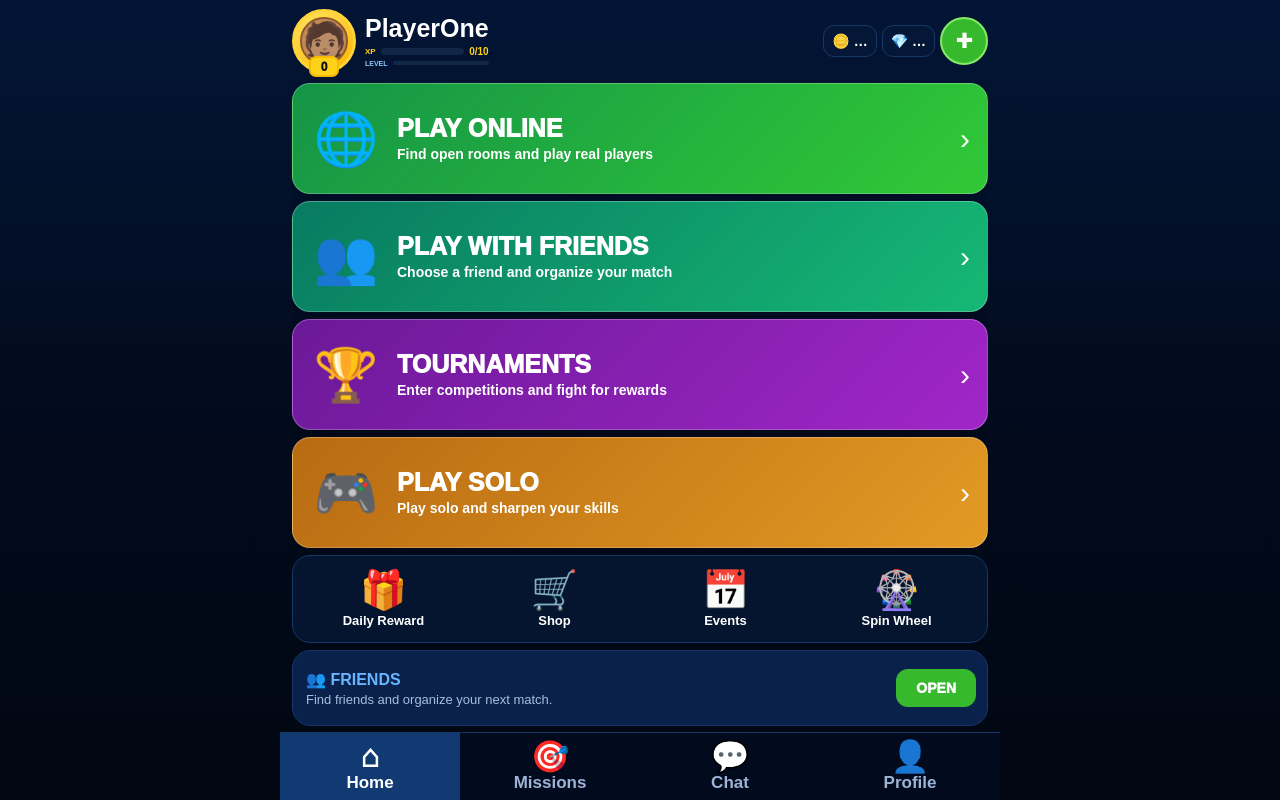
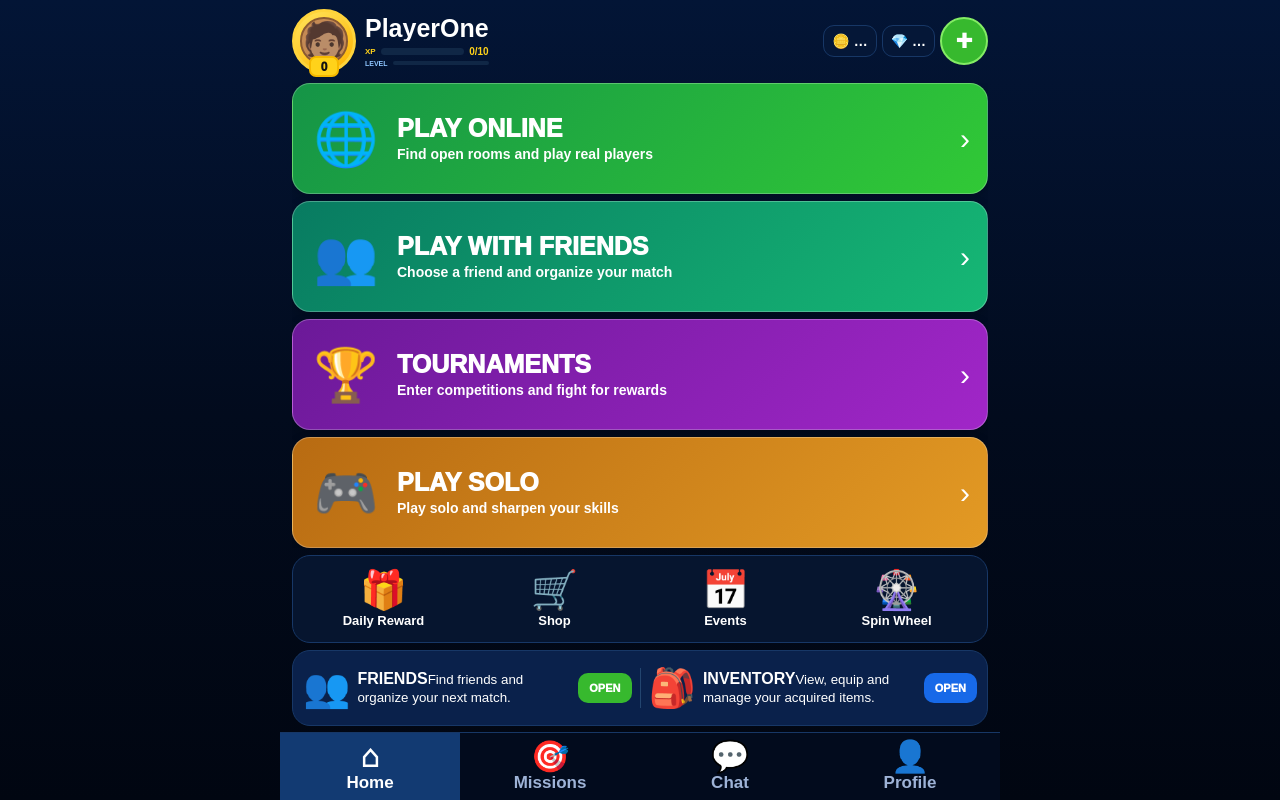
Before and after one commit to MrDan001/ludo-live, a Next.js app: page /home in a window 1280 px wide. Built offline with nearby package versions, Linux system fonts and the light colour scheme; no server answers; the database is empty.

Commit message:
feat(home): split friends and inventory card

```diff
--- a/app/home/page.tsx
+++ b/app/home/page.tsx
@@ -5,124 +5,46 @@ import { useEffect, useState } from "react";
 import { readProgress, xpRequiredForLevel } from "../../lib/playerProgress";
 import EquippedAvatar from "../_components/EquippedAvatar";
 
-type Wallet = { coins: number; gems: number };
-type Action = { icon: string; title: string; sub: string; href: string; bg: string };
+type Wallet={coins:number;gems:number};
+type Action={icon:string;title:string;sub:string;href:string;bg:string};
+const actions:Action[]=[
+ {icon:"🌐",title:"PLAY ONLINE",sub:"Find open rooms and play real players",href:"/lobby",bg:"linear-gradient(135deg,#159447,#31c936)"},
+ {icon:"👥",title:"PLAY WITH FRIENDS",sub:"Choose a friend and organize your match",href:"/friends",bg:"linear-gradient(135deg,#087b61,#16b875)"},
+ {icon:"🏆",title:"TOURNAMENTS",sub:"Enter competitions and fight for rewards",href:"/tournament",bg:"linear-gradient(135deg,#6b1998,#a126c8)"},
+ {icon:"🎮",title:"PLAY SOLO",sub:"Play solo and sharpen your skills",href:"/mood",bg:"linear-gradient(135deg,#b86b12,#e39a24)"}
+];
+const shortcuts=[["🎁","Daily Reward","/rewards"],["🛒","Shop","/shop"],["📅","Events","/events"],["🎡","Spin Wheel","/spin"]] as const;
+const nav=[["⌂","Home","/home"],["🎯","Missions","/missions"],["💬","Chat","/chat"],["👤","Profile","/profile"]] as const;
 
-const actions: Action[] = [
-  { icon: "🌐", title: "PLAY ONLINE", sub: "Find open rooms and play real players", href: "/lobby", bg: "linear-gradient(135deg,#159447,#31c936)" },
-  { icon: "👥", title: "PLAY WITH FRIENDS", sub: "Choose a friend and organize your match", href: "/friends", bg: "linear-gradient(135deg,#087b61,#16b875)" },
-  { icon: "🏆", title: "TOURNAMENTS", sub: "Enter competitions and fight for rewards", href: "/tournament", bg: "linear-gradient(135deg,#6b1998,#a126c8)" },
-  { icon: "🎮", title: "PLAY SOLO", sub: "Play solo and sharpen your skills", href: "/mood", bg: "linear-gradient(135deg,#b86b12,#e39a24)" },
-];
+export default function HomePage(){
+ const[wallet,setWallet]=useState<Wallet|null>(null);const[name,setName]=useState("PlayerOne");const[progress,setProgress]=useState(()=>readProgress());
+ useEffect(()=>{document.body.style.margin="0";document.body.style.width="100%";document.documentElement.style.margin="0";document.documentElement.style.width="100%";let alive=true;const refresh=async()=>{try{const r=await fetch("/api/wallet",{cache:"no-store"});const d=await r.json();if(alive&&r.ok&&d?.wallet)setWallet({coins:Number(d.wallet.coins)||0,gems:Number(d.wallet.gems)||0})}catch{}};refresh();setName(localStorage.getItem("ludo-player-name")||"PlayerOne");setProgress(readProgress());const t=setInterval(refresh,15000);const p=()=>setProgress(readProgress());window.addEventListener("focus",refresh);window.addEventListener("ludo-wallet-updated",refresh);window.addEventListener("ludo-progression-updated",p);return()=>{alive=false;clearInterval(t);window.removeEventListener("focus",refresh);window.removeEventListener("ludo-wallet-updated",refresh);window.removeEventListener("ludo-progression-updated",p);document.body.style.overflow="";document.documentElement.style.overflow=""}},[]);
+ const required=Math.max(1,xpRequiredForLevel(progress.level));const xpPercent=Math.min(100,Math.max(0,(progress.xp/required)*100));const levelPercent=Math.min(100,Math.max(0,(progress.level/Math.max(progress.level+1,1))*100));
+ return <main style={page}>
+  <div style={shell}>
+   <header style={header}><Link href="/profile" style={profile}><div style={avatarWrap}><div style={avatar}><EquippedAvatar/></div><div style={levelBadge}>{progress.level}</div></div><div style={{minWidth:0}}><strong style={nameStyle}>{name}</strong><div style={xpRow}><b style={xpLabel}>XP</b><i style={track}><em style={{display:"block",height:"100%",width:`${xpPercent}%`,background:"linear-gradient(90deg,#ffb51b,#ffe15a)"}}/></i><b style={xpValue}>{progress.xp}/{required}</b></div><div style={{...xpRow,marginTop:3}}><b style={levelLabel}>LEVEL</b><i style={{...track,height:4}}><em style={{display:"block",height:"100%",width:`${levelPercent}%`,background:"linear-gradient(90deg,#1677ff,#4ab3ff)"}}/></i></div></div></Link><div style={walletRow}><span style={walletItem}>🪙 <b>{wallet?wallet.coins.toLocaleString():"…"}</b></span><span style={walletItem}>💎 <b>{wallet?wallet.gems.toLocaleString():"…"}</b></span><Link href="/shop" style={add}>+</Link></div></header>
+   <section style={actionsStyle}>{actions.map(a=><Link key={a.title} href={a.href} style={{minHeight:0,display:"grid",gridTemplateColumns:"clamp(54px,12vw,82px) minmax(0,1fr) 20px",alignItems:"center",gap:10,padding:"5px 12px",borderRadius:18,border:"1px solid rgba(255,255,255,.25)",color:"#fff",textDecoration:"none",background:a.bg,boxShadow:"0 4px 12px rgba(0,0,0,.18)"}}><span style={{textAlign:"center",fontSize:"clamp(32px,7vw,52px)",lineHeight:1}}>{a.icon}</span><span style={{minWidth:0}}><b style={actionTitle}>{a.title}</b><small style={actionSub}>{a.sub}</small></span><span style={{fontSize:30,textAlign:"center"}}>›</span></Link>)}</section>
+   <section style={shortcutStyle}>{shortcuts.map(([icon,label,href])=><Link key={label} href={href} style={shortcut}><span style={shortcutIcon}>{icon}</span><b>{label}</b></Link>)}</section>
+   <section style={collection}><Link href="/friends" style={collectionLink}><span style={collectionIcon}>👥</span><span style={collectionText}><b>FRIENDS</b><small>Find friends and organize your next match.</small></span><span style={openBtn}>OPEN</span></Link><div style={divider}/><Link href="/inventory" style={collectionLink}><span style={collectionIcon}>🎒</span><span style={collectionText}><b>INVENTORY</b><small>View, equip and manage your acquired items.</small></span><span style={inventoryBtn}>OPEN</span></Link></section>
+  </div>
+  <nav style={bottomNav}>{nav.map(([icon,label,href],i)=><Link key={label} href={href} style={{display:"grid",placeItems:"center",alignContent:"center",gap:1,color:i===0?"#fff":"#9eb3d7",background:i===0?"#123a72":"transparent",textDecoration:"none",fontSize:"clamp(12px,3vw,17px)",fontWeight:950}}><span style={{fontSize:"clamp(23px,6vw,31px)",lineHeight:1}}>{icon}</span><b>{label}</b></Link>)}</nav>
+ </main>
+}
 
-const shortcuts = [
-  ["🎁", "Daily Reward", "/rewards"],
-  ["🛒", "Shop", "/shop"],
-  ["📅", "Events", "/events"],
-  ["🎡", "Spin Wheel", "/spin"],
-] as const;
-
-const nav = [
-  ["⌂", "Home", "/home"],
-  ["🎯", "Missions", "/missions"],
-  ["💬", "Chat", "/chat"],
-  ["👤", "Profile", "/profile"],
-] as const;
-
-export default function HomePage() {
-  const [wallet, setWallet] = useState<Wallet | null>(null);
-  const [name, setName] = useState("PlayerOne");
-  const [progress, setProgress] = useState(() => readProgress());
-
-  useEffect(() => {
-    document.body.style.margin = "0";
-    document.body.style.width = "100%";
-    document.body.style.overflow = "";
-    document.documentElement.style.margin = "0";
-    document.documentElement.style.width = "100%";
-    document.documentElement.style.overflow = "";
-
-    let alive = true;
-    const refresh = async () => {
-      try {
-        const r = await fetch("/api/wallet", { cache: "no-store" });
-        const d = await r.json();
-        if (alive && r.ok && d?.wallet) {
-          setWallet({ coins: Number(d.wallet.coins) || 0, gems: Number(d.wallet.gems) || 0 });
-        }
-      } catch {}
-    };
-
-    refresh();
-    setName(localStorage.getItem("ludo-player-name") || "PlayerOne");
-    setProgress(readProgress());
-    const timer = setInterval(refresh, 15000);
-    window.addEventListener("focus", refresh);
-    window.addEventListener("ludo-wallet-updated", refresh);
-    const p = () => setProgress(readProgress());
-    window.addEventListener("ludo-progression-updated", p);
-
-    return () => {
-      alive = false;
-      clearInterval(timer);
-      window.removeEventListener("focus", refresh);
-      window.removeEventListener("ludo-wallet-updated", refresh);
-      window.removeEventListener("ludo-progression-updated", p);
-      document.body.style.overflow = "";
-      document.documentElement.style.overflow = "";
-    };
-  }, []);
-
-  const required = Math.max(1, xpRequiredForLevel(progress.level));
-  const xpPercent = Math.min(100, Math.max(0, (progress.xp / required) * 100));
-  const levelPercent = Math.min(100, Math.max(0, (progress.level / Math.max(progress.level + 1, 1)) * 100));
-
-  const page: React.CSSProperties = {
-    position: "fixed", inset: 0, width: "100%", height: "100svh", overflow: "hidden",
-    background: "linear-gradient(180deg,#031536 0%,#020b1d 52%,#010611 100%)",
-    color: "#fff", fontFamily: "Arial,Helvetica,sans-serif"
-  };
-  const shell: React.CSSProperties = {
-    width: "100%", maxWidth: 720, height: "calc(100svh - 68px - env(safe-area-inset-bottom, 0px))",
-    margin: "0 auto", padding: "6px 12px", boxSizing: "border-box", display: "grid",
-    gridTemplateRows: "auto minmax(0,1fr) 88px 76px", gap: 7, overflow: "hidden"
-  };
-  const header: React.CSSProperties = { display: "grid", gridTemplateColumns: "minmax(0,1fr) auto", alignItems: "center", gap: 6, minHeight: 70 };
-  const profile: React.CSSProperties = { display: "flex", alignItems: "center", gap: 9, minWidth: 0, color: "#fff", textDecoration: "none" };
-  const avatarWrap: React.CSSProperties = { position: "relative", flex: "0 0 clamp(52px,13vw,64px)", width: "clamp(52px,13vw,64px)", height: "clamp(52px,13vw,64px)", borderRadius: "50%", display: "grid", placeItems: "center", background: "linear-gradient(145deg,#ffe45c,#ffb300)", border: "3px solid #ffd43b" };
-  const avatar: React.CSSProperties = { width: "82%", height: "82%", borderRadius: "50%", display: "grid", placeItems: "center", background: "#c58a54", border: "2px solid #8b5a32", fontSize: "clamp(27px,7vw,36px)", overflow: "hidden" };
-  const badge: React.CSSProperties = { position: "absolute", bottom: -7, left: "50%", transform: "translateX(-50%)", minWidth: 30, height: 21, borderRadius: 7, display: "grid", placeItems: "center", background: "#ffd21a", color: "#111", border: "2px solid #f5b900", fontSize: 12, fontWeight: 950 };
-  const row: React.CSSProperties = { display: "flex", alignItems: "center", gap: 5, marginTop: 5, minWidth: 0 };
-  const track: React.CSSProperties = { display: "block", flex: 1, minWidth: 30, height: 7, borderRadius: 99, background: "#102746", overflow: "hidden" };
-  const walletRow: React.CSSProperties = { display: "flex", alignItems: "center", gap: 5 };
-  const walletItem: React.CSSProperties = { padding: "7px 8px", borderRadius: 11, background: "#051737", border: "1px solid #173766", fontSize: "clamp(10px,2.4vw,14px)", whiteSpace: "nowrap" };
-  const add: React.CSSProperties = { width: "clamp(38px,9vw,48px)", height: "clamp(38px,9vw,48px)", borderRadius: "50%", display: "grid", placeItems: "center", background: "#37b92e", border: "2px solid #83ec64", color: "#fff", textDecoration: "none", fontSize: 28, fontWeight: 950 };
-  const actionsStyle: React.CSSProperties = { minHeight: 0, display: "grid", gridTemplateRows: "repeat(4,minmax(0,1fr))", gap: 7, overflow: "hidden" };
-  const shortcutStyle: React.CSSProperties = { display: "grid", gridTemplateColumns: "repeat(4,1fr)", padding: "8px 5px", borderRadius: 18, background: "#06152f", border: "1px solid #173766", overflow: "hidden" };
-  const friendsStyle: React.CSSProperties = { display: "grid", gridTemplateColumns: "minmax(0,1fr) auto", alignItems: "center", gap: 8, padding: "9px 11px 9px 13px", borderRadius: 18, background: "#0a214b", border: "1px solid #173766", minWidth: 0 };
-  const bottomNav: React.CSSProperties = { position: "fixed", bottom: "env(safe-area-inset-bottom, 0px)", left: "50%", transform: "translateX(-50%)", width: "100%", maxWidth: 720, height: 68, display: "grid", gridTemplateColumns: "repeat(4,1fr)", background: "#020b1d", borderTop: "1px solid #173766", zIndex: 20 };
-
-  return <main style={page}>
-    <div style={shell}>
-      <header style={header}>
-        <Link href="/profile" style={profile}>
-          <div style={avatarWrap}><div style={avatar}><EquippedAvatar /></div><div style={badge}>{progress.level}</div></div>
-          <div style={{ minWidth: 0 }}>
-            <strong style={{ display: "block", fontSize: "clamp(18px,4.8vw,25px)", lineHeight: 1, whiteSpace: "nowrap", overflow: "hidden", textOverflow: "ellipsis" }}>{name}</strong>
-            <div style={row}><b style={{ color: "#ffd21a", fontSize: 8 }}>XP</b><i style={track}><em style={{ display: "block", height: "100%", width: `${xpPercent}%`, background: "linear-gradient(90deg,#ffb51b,#ffe15a)" }} /></i><b style={{ color: "#ffd21a", fontSize: 10 }}>{progress.xp}/{required}</b></div>
-            <div style={{ ...row, marginTop: 3 }}><b style={{ color: "#8ec5ff", fontSize: 7 }}>LEVEL</b><i style={{ ...track, height: 4 }}><em style={{ display: "block", height: "100%", width: `${levelPercent}%`, background: "linear-gradient(90deg,#1677ff,#4ab3ff)" }} /></i></div>
-          </div>
-        </Link>
-        <div style={walletRow}><span style={walletItem}>🪙 <b>{wallet ? wallet.coins.toLocaleString() : "…"}</b></span><span style={walletItem}>💎 <b>{wallet ? wallet.gems.toLocaleString() : "…"}</b></span><Link href="/shop" style={add}>+</Link></div>
-      </header>
-
-      <section style={actionsStyle}>{actions.map(a => <Link key={a.title} href={a.href} style={{ minHeight: 0, display: "grid", gridTemplateColumns: "clamp(54px,12vw,82px) minmax(0,1fr) 20px", alignItems: "center", gap: 10, padding: "5px 12px", borderRadius: 18, border: "1px solid rgba(255,255,255,.25)", color: "#fff", textDecoration: "none", background: a.bg, boxShadow: "0 4px 12px rgba(0,0,0,.18)" }}><span style={{ textAlign: "center", fontSize: "clamp(32px,7vw,52px)", lineHeight: 1 }}>{a.icon}</span><span style={{ minWidth: 0 }}><b style={{ display: "block", fontSize: "clamp(15px,3.6vw,25px)", lineHeight: 1.05, fontWeight: 950 }}>{a.title}</b><small style={{ display: "block", marginTop: 4, fontSize: "clamp(9px,2vw,14px)", lineHeight: 1.15, fontWeight: 750 }}>{a.sub}</small></span><span style={{ fontSize: 30, textAlign: "center" }}>›</span></Link>)}</section>
-
-      <section style={shortcutStyle}>{shortcuts.map(([icon, label, href]) => <Link key={label} href={href} style={{ display: "grid", placeItems: "center", alignContent: "center", gap: 4, color: "#fff", textDecoration: "none", fontSize: "clamp(9px,2.4vw,13px)", textAlign: "center" }}><span style={{ fontSize: "clamp(25px,7vw,38px)", lineHeight: 1 }}>{icon}</span><b style={{ whiteSpace: "nowrap" }}>{label}</b></Link>)}</section>
-
-      <Link href="/friends" style={{ ...friendsStyle, color: "inherit", textDecoration: "none" }}><div style={{ minWidth: 0 }}><b style={{ display: "block", color: "#66b7ff", fontSize: "clamp(12px,3vw,16px)" }}>👥 FRIENDS</b><span style={{ display: "block", marginTop: 3, color: "#a9bddb", fontSize: "clamp(9px,2.5vw,13px)", whiteSpace: "nowrap" }}>Find friends and organize your next match.</span></div><span style={{ border: 0, borderRadius: 12, padding: "11px clamp(13px,3.5vw,20px)", background: "#37b92e", color: "#fff", fontWeight: 950, fontSize: "clamp(10px,2.7vw,14px)" }}>OPEN</span></Link>
-    </div>
-
-    <nav style={bottomNav}>{nav.map(([icon, label, href], i) => <Link key={label} href={href} style={{ display: "grid", placeItems: "center", alignContent: "center", gap: 1, color: i === 0 ? "#fff" : "#9eb3d7", background: i === 0 ? "#123a72" : "transparent", textDecoration: "none", fontSize: "clamp(12px,3vw,17px)", fontWeight: 950 }}><span style={{ fontSize: "clamp(23px,6vw,31px)", lineHeight: 1 }}>{icon}</span><b>{label}</b></Link>)}</nav>
-  </main>;
-}
+const page:React.CSSProperties={position:"fixed",inset:0,width:"100%",height:"100svh",overflow:"hidden",background:"linear-gradient(180deg,#031536 0%,#020b1d 52%,#010611 100%)",color:"#fff",fontFamily:"Arial,Helvetica,sans-serif"};
+const shell:React.CSSProperties={width:"100%",maxWidth:720,height:"calc(100svh - 68px - env(safe-area-inset-bottom, 0px))",margin:"0 auto",padding:"6px 12px",boxSizing:"border-box",display:"grid",gridTemplateRows:"auto minmax(0,1fr) 88px 76px",gap:7,overflow:"hidden"};
+const header:React.CSSProperties={display:"grid",gridTemplateColumns:"minmax(0,1fr) auto",alignItems:"center",gap:6,minHeight:70};
+const profile:React.CSSProperties={display:"flex",alignItems:"center",gap:9,minWidth:0,color:"#fff",textDecoration:"none"};
+const avatarWrap:React.CSSProperties={position:"relative",flex:"0 0 clamp(52px,13vw,64px)",width:"clamp(52px,13vw,64px)",height:"clamp(52px,13vw,64px)",borderRadius:"50%",display:"grid",placeItems:"center",background:"linear-gradient(145deg,#ffe45c,#ffb300)",border:"3px solid #ffd43b"};
+const avatar:React.CSSProperties={width:"82%",height:"82%",borderRadius:"50%",display:"grid",placeItems:"center",background:"#c58a54",border:"2px solid #8b5a32",fontSize:"clamp(27px,7vw,36px)",overflow:"hidden"};
+const levelBadge:React.CSSProperties={position:"absolute",bottom:-7,left:"50%",transform:"translateX(-50%)",minWidth:30,height:21,borderRadius:7,display:"grid",placeItems:"center",background:"#ffd21a",color:"#111",border:"2px solid #f5b900",fontSize:12,fontWeight:950};
+const nameStyle:React.CSSProperties={display:"block",fontSize:"clamp(18px,4.8vw,25px)",lineHeight:1,whiteSpace:"nowrap",overflow:"hidden",textOverflow:"ellipsis"};
+const xpRow:React.CSSProperties={display:"flex",alignItems:"center",gap:5,marginTop:5,minWidth:0};
+const track:React.CSSProperties={display:"block",flex:1,minWidth:30,height:7,borderRadius:99,background:"#102746",overflow:"hidden"};
+const xpLabel:React.CSSProperties={color:"#ffd21a",fontSize:8};const xpValue:React.CSSProperties={color:"#ffd21a",fontSize:10};const levelLabel:React.CSSProperties={color:"#8ec5ff",fontSize:7};
+const walletRow:React.CSSProperties={display:"flex",alignItems:"center",gap:5};const walletItem:React.CSSProperties={padding:"7px 8px",borderRadius:11,background:"#051737",border:"1px solid #173766",fontSize:"clamp(10px,2.4vw,14px)",whiteSpace:"nowrap"};const add:React.CSSProperties={width:"clamp(38px,9vw,48px)",height:"clamp(38px,9vw,48px)",borderRadius:"50%",display:"grid",placeItems:"center",background:"#37b92e",border:"2px solid #83ec64",color:"#fff",textDecoration:"none",fontSize:28,fontWeight:950};
+const actionsStyle:React.CSSProperties={minHeight:0,display:"grid",gridTemplateRows:"repeat(4,minmax(0,1fr))",gap:7,overflow:"hidden"};const actionTitle:React.CSSProperties={display:"block",fontSize:"clamp(15px,3.6vw,25px)",lineHeight:1.05,fontWeight:950};const actionSub:React.CSSProperties={display:"block",marginTop:4,fontSize:"clamp(9px,2vw,14px)",lineHeight:1.15,fontWeight:750};
+const shortcutStyle:React.CSSProperties={display:"grid",gridTemplateColumns:"repeat(4,1fr)",padding:"8px 5px",borderRadius:18,background:"#06152f",border:"1px solid #173766",overflow:"hidden"};const shortcut:React.CSSProperties={display:"grid",placeItems:"center",alignContent:"center",gap:4,color:"#fff",textDecoration:"none",fontSize:"clamp(9px,2.4vw,13px)",textAlign:"center"};const shortcutIcon:React.CSSProperties={fontSize:"clamp(25px,7vw,38px)",lineHeight:1};
+const collection:React.CSSProperties={display:"grid",gridTemplateColumns:"minmax(0,1fr) 1px minmax(0,1fr)",alignItems:"center",gap:8,padding:"8px 10px",borderRadius:18,background:"#0a214b",border:"1px solid #173766",minWidth:0};const collectionLink:React.CSSProperties={display:"grid",gridTemplateColumns:"auto minmax(0,1fr) auto",alignItems:"center",gap:7,minWidth:0,color:"inherit",textDecoration:"none"};const collectionIcon:React.CSSProperties={fontSize:"clamp(25px,7vw,38px)"};const collectionText:React.CSSProperties={minWidth:0};const collectionTextB={display:"block",color:"#66b7ff",fontSize:"clamp(10px,2.7vw,14px)"};const collectionTextSmall={display:"block",marginTop:3,color:"#a9bddb",fontSize:"clamp(7px,1.9vw,10px)",lineHeight:1.15};const openBtn:React.CSSProperties={borderRadius:10,padding:"9px 11px",background:"#37b92e",color:"#fff",fontWeight:950,fontSize:"clamp(8px,2.2vw,11px)"};const inventoryBtn:React.CSSProperties={borderRadius:10,padding:"9px 11px",background:"#1769e8",color:"#fff",fontWeight:950,fontSize:"clamp(8px,2.2vw,11px)"};
+const divider:React.CSSProperties={width:1,height:"70%",background:"#23456f"};
+const bottomNav:React.CSSProperties={position:"fixed",bottom:"env(safe-area-inset-bottom, 0px)",left:"50%",transform:"translateX(-50%)",width:"100%",maxWidth:720,height:68,display:"grid",gridTemplateColumns:"repeat(4,1fr)",background:"#020b1d",borderTop:"1px solid #173766",zIndex:20};
```
